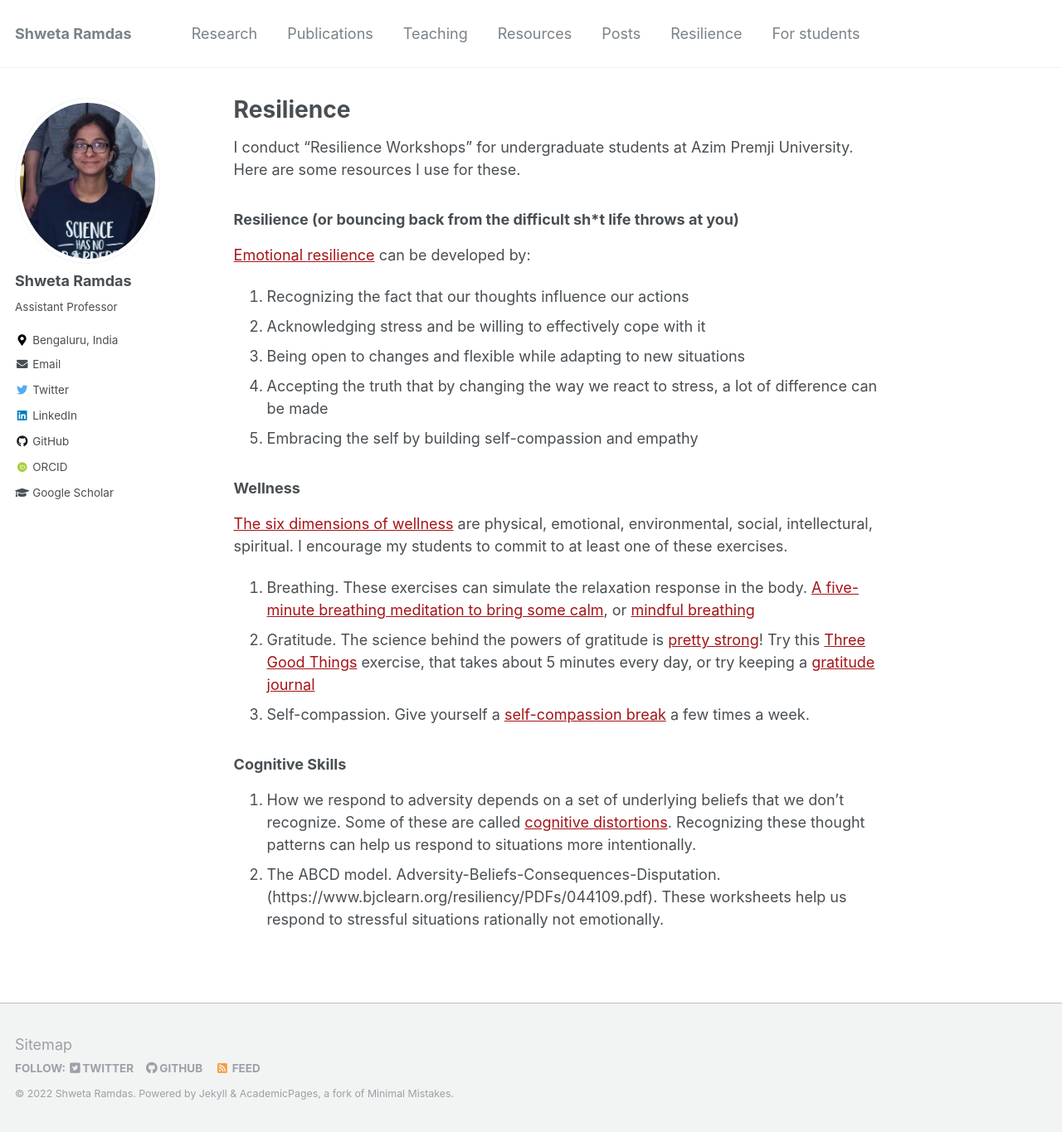
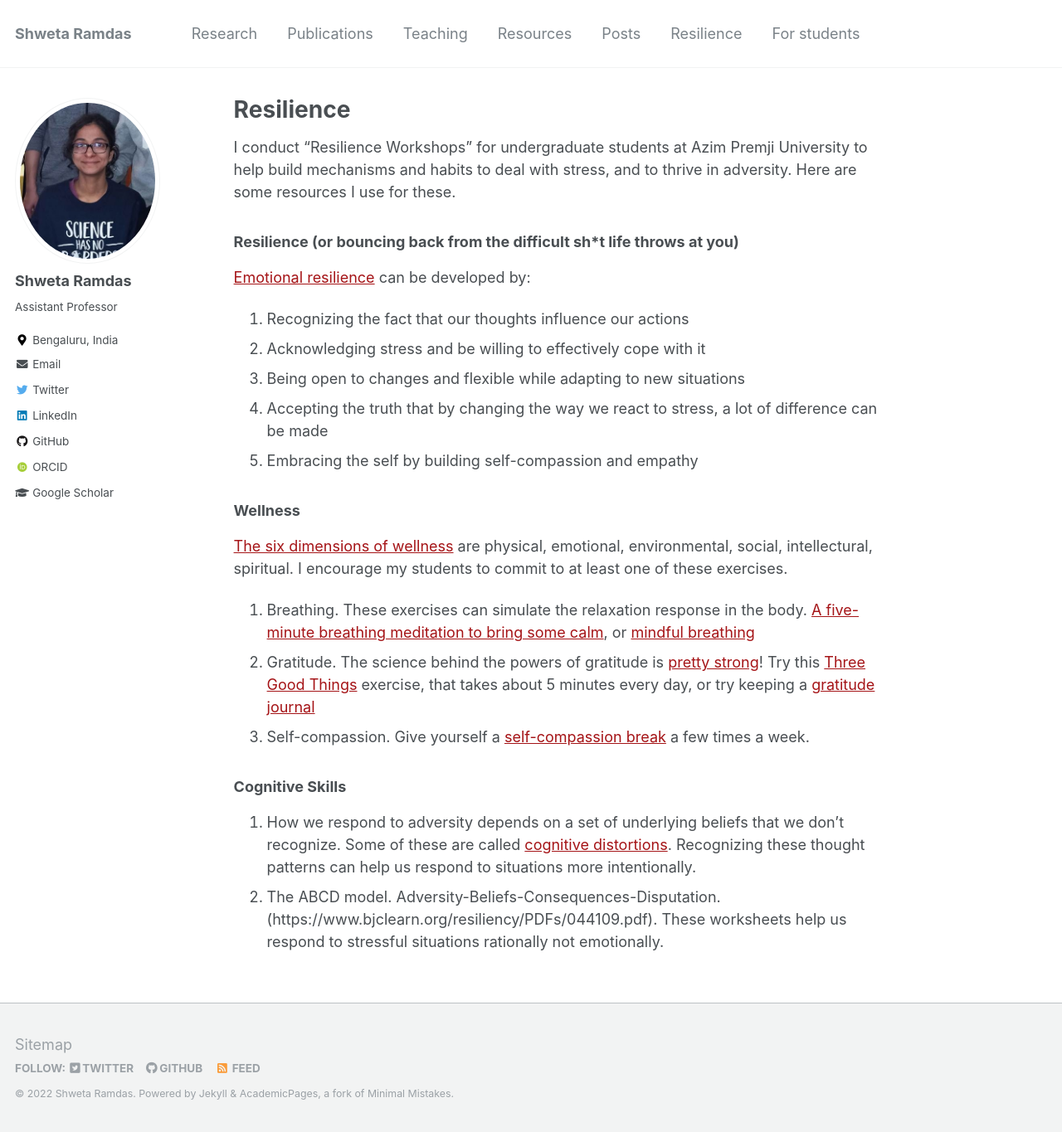
Before and after one commit to shwetaramdas/shwetaramdas.github.io, a Jekyll site: the page built from _pages/resilience.md, in a window 1280 px wide and 1365 px high. Shown: the whole window at 83% size. Built offline with Jekyll 4.4.1, drawn with Linux system fonts in a browser that asks for light colours; some web fonts are replaced.

Commit message:
Update resilience.md

```diff
--- a/_pages/resilience.md
+++ b/_pages/resilience.md
@@ -5,7 +5,7 @@ permalink: /resilience/
 author_profile: true
 
 ---
-I conduct "Resilience Workshops" for undergraduate students at Azim Premji University. Here are some resources I use for these.
+I conduct "Resilience Workshops" for undergraduate students at Azim Premji University to help build mechanisms and habits to deal with stress, and to thrive in adversity. Here are some resources I use for these.
 
 ### Resilience (or bouncing back from the difficult sh\*t life throws at you)
 [Emotional resilience](https://positivepsychology.com/emotional-resilience/) can be developed by:
```
